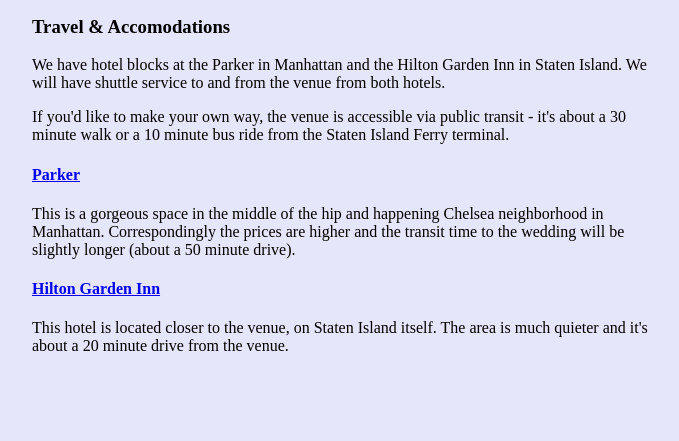
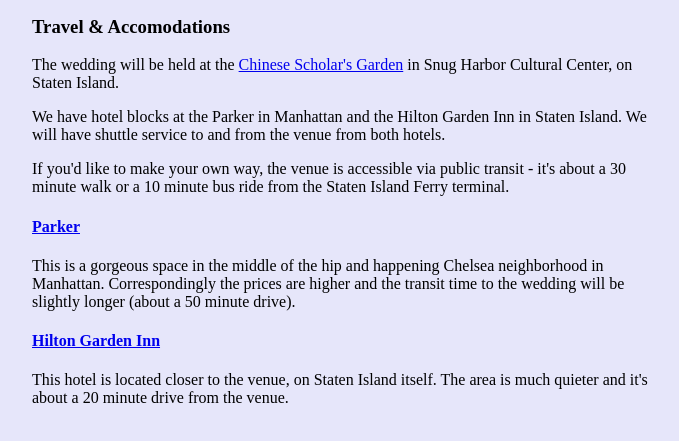
Before and after one commit to jdangerx/weddinglol, a plain HTML site: page travel.html in a window 1280 px wide. Shown: the part 101-542 px from the top of the page, without its empty margins (288-967 px from the left). Drawn offline with Linux system fonts and the light colour scheme.

Commit message:
add venue to t&a

```diff
--- a/travel.html
+++ b/travel.html
@@ -41,6 +41,10 @@
 
       <div>
       <h3>Travel & Accomodations</h3>
+      The wedding will be held at the <a href="https://goo.gl/maps/thzKFGDCPVq">
+      Chinese Scholar's Garden</a> in Snug Harbor Cultural Center, on Staten
+      Island.
+      <p>
       We have hotel blocks at the Parker in Manhattan and the Hilton Garden Inn
       in Staten Island. We will have shuttle service to and from the venue from
       both hotels.
```
